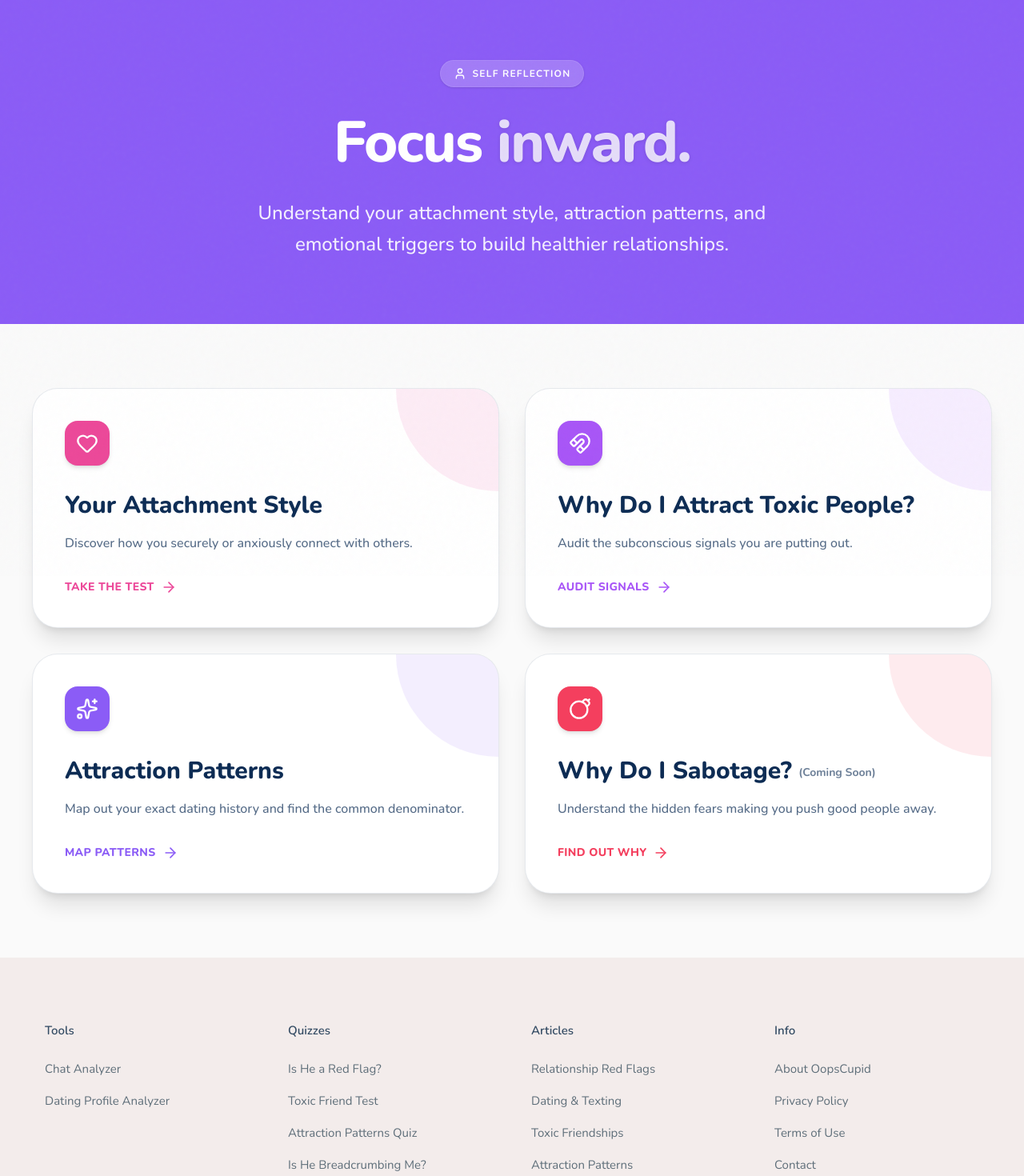
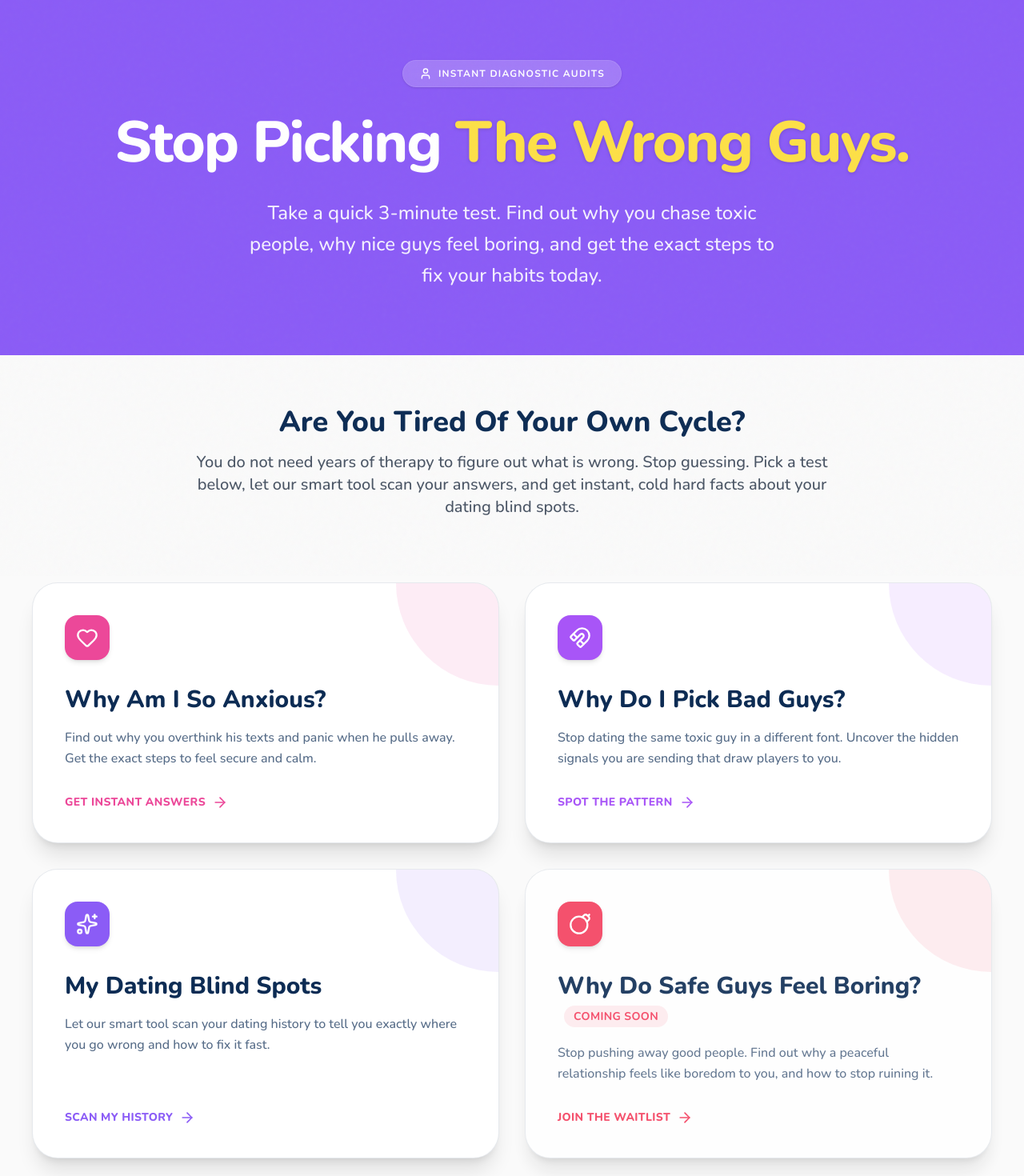
Before and after one commit to Sinadehesh/OopsCupid, a Next.js app: page /me in a window 1280 px wide. Shown: the part 80-1550 px from the top of the page at 80% size. Built offline with nearby package versions, Linux system fonts and the light colour scheme; a web font is replaced by a local one.

Commit message:
feat: transform /me page into a high-converting Hormozi style funnel

```diff
--- a/app/me/page.tsx
+++ b/app/me/page.tsx
@@ -1,28 +1,40 @@
 import Link from "next/link";
 import { User, Heart, Magnet, Sparkles, Bomb, ArrowRight } from "lucide-react";
 
-export const metadata = { title: "The Me Hub | OopsCupid" };
+export const metadata = { title: "Fix Your Dating Patterns | OopsCupid" };
 
 export default function MeHub() {
   return (
     <main className="min-h-screen bg-[#fafafa]">
+      {/* HERO SECTION: The Dream Outcome */}
       <section className="bg-[#8B5CF6] text-white py-20 px-6 relative overflow-hidden">
         <div className="absolute inset-0 opacity-10 bg-[radial-gradient(circle_at_center,_var(--tw-gradient-stops))] from-white via-transparent to-transparent"></div>
         <div className="max-w-5xl mx-auto text-center relative z-10 flex flex-col items-center">
-          <div className="inline-flex items-center gap-2 px-4 py-2 rounded-full text-xs font-bold tracking-widest mb-6 bg-white/20 backdrop-blur-sm border border-white/10 shadow-sm uppercase">
+          <div className="inline-flex items-center gap-2 px-5 py-2 rounded-full text-xs font-bold tracking-widest mb-6 bg-white/20 backdrop-blur-sm border border-white/10 shadow-sm uppercase">
             <User className="w-4 h-4 text-white" />
-            Self Reflection
+            Instant Diagnostic Audits
           </div>
           <h1 className="text-5xl md:text-7xl font-extrabold mb-6 tracking-tight leading-tight">
-            Focus <span className="text-white/80 drop-shadow-sm">inward.</span>
+            Stop Picking <span className="text-[#FDE047] drop-shadow-sm">The Wrong Guys.</span>
           </h1>
           <p className="text-lg md:text-2xl font-medium max-w-2xl mx-auto opacity-90 leading-relaxed">
-            Understand your attachment style, attraction patterns, and emotional triggers to build healthier relationships.
+            Take a quick 3-minute test. Find out why you chase toxic people, why nice guys feel boring, and get the exact steps to fix your habits today.
           </p>
         </div>
       </section>
 
-      <section className="py-20 px-6">
+      {/* THE PAIN SECTION: Running from Hell */}
+      <section className="pt-16 pb-8 px-6 text-center max-w-4xl mx-auto">
+        <h2 className="text-3xl md:text-4xl font-extrabold text-[#0D2C54] mb-4">
+          Are You Tired Of Your Own Cycle?
+        </h2>
+        <p className="text-lg md:text-xl text-gray-600 font-medium">
+          You do not need years of therapy to figure out what is wrong. Stop guessing. Pick a test below, let our smart tool scan your answers, and get instant, cold hard facts about your dating blind spots.
+        </p>
+      </section>
+
+      {/* CARDS SECTION: The Solution (No Effort) */}
+      <section className="py-12 px-6">
         <div className="w-full max-w-[1200px] mx-auto grid grid-cols-1 md:grid-cols-2 gap-8">
 
           <Link href="/attachment-style-quiz" className="group block h-full">
@@ -31,10 +43,12 @@ export default function MeHub() {
               <div className="w-14 h-14 bg-[#EC4899] rounded-2xl flex items-center justify-center mb-8 shadow-md z-10">
                 <Heart className="w-7 h-7 text-white" />
               </div>
-              <h2 className="text-2xl md:text-3xl font-extrabold text-[#0D2C54] mb-4 z-10">Your Attachment Style</h2>
-              <p className="text-[#0D2C54]/70 mb-8 leading-relaxed font-medium z-10 flex-grow">Discover how you securely or anxiously connect with others.</p>
+              <h2 className="text-2xl md:text-3xl font-extrabold text-[#0D2C54] mb-4 z-10">Why Am I So Anxious?</h2>
+              <p className="text-[#0D2C54]/70 mb-8 leading-relaxed font-medium z-10 flex-grow">
+                Find out why you overthink his texts and panic when he pulls away. Get the exact steps to feel secure and calm.
+              </p>
               <div className="flex items-center text-[#EC4899] font-extrabold z-10 mt-auto uppercase text-sm tracking-wide">
-                Take the Test <ArrowRight className="w-5 h-5 ml-2 transition-transform group-hover:translate-x-1" />
+                Get Instant Answers <ArrowRight className="w-5 h-5 ml-2 transition-transform group-hover:translate-x-1" />
               </div>
             </div>
           </Link>
@@ -45,10 +59,12 @@ export default function MeHub() {
               <div className="w-14 h-14 bg-[#A855F7] rounded-2xl flex items-center justify-center mb-8 shadow-md z-10">
                 <Magnet className="w-7 h-7 text-white" />
               </div>
-              <h2 className="text-2xl md:text-3xl font-extrabold text-[#0D2C54] mb-4 z-10">Why Do I Attract Toxic People?</h2>
-              <p className="text-[#0D2C54]/70 mb-8 leading-relaxed font-medium z-10 flex-grow">Audit the subconscious signals you are putting out.</p>
+              <h2 className="text-2xl md:text-3xl font-extrabold text-[#0D2C54] mb-4 z-10">Why Do I Pick Bad Guys?</h2>
+              <p className="text-[#0D2C54]/70 mb-8 leading-relaxed font-medium z-10 flex-grow">
+                Stop dating the same toxic guy in a different font. Uncover the hidden signals you are sending that draw players to you.
+              </p>
               <div className="flex items-center text-[#A855F7] font-extrabold z-10 mt-auto uppercase text-sm tracking-wide">
-                Audit Signals <ArrowRight className="w-5 h-5 ml-2 transition-transform group-hover:translate-x-1" />
+                Spot The Pattern <ArrowRight className="w-5 h-5 ml-2 transition-transform group-hover:translate-x-1" />
               </div>
             </div>
           </Link>
@@ -59,24 +75,28 @@ export default function MeHub() {
               <div className="w-14 h-14 bg-[#8B5CF6] rounded-2xl flex items-center justify-center mb-8 shadow-md z-10">
                 <Sparkles className="w-7 h-7 text-white" />
               </div>
-              <h2 className="text-2xl md:text-3xl font-extrabold text-[#0D2C54] mb-4 z-10">Attraction Patterns</h2>
-              <p className="text-[#0D2C54]/70 mb-8 leading-relaxed font-medium z-10 flex-grow">Map out your exact dating history and find the common denominator.</p>
+              <h2 className="text-2xl md:text-3xl font-extrabold text-[#0D2C54] mb-4 z-10">My Dating Blind Spots</h2>
+              <p className="text-[#0D2C54]/70 mb-8 leading-relaxed font-medium z-10 flex-grow">
+                Let our smart tool scan your dating history to tell you exactly where you go wrong and how to fix it fast.
+              </p>
               <div className="flex items-center text-[#8B5CF6] font-extrabold z-10 mt-auto uppercase text-sm tracking-wide">
-                Map Patterns <ArrowRight className="w-5 h-5 ml-2 transition-transform group-hover:translate-x-1" />
+                Scan My History <ArrowRight className="w-5 h-5 ml-2 transition-transform group-hover:translate-x-1" />
               </div>
             </div>
           </Link>
 
           <Link href="/why-do-i-sabotage-relationships" className="group block h-full">
-            <div className="bg-white rounded-[32px] p-8 md:p-10 border border-[#0D2C54]/10 shadow-xl hover:shadow-2xl transition-all duration-300 hover:-translate-y-2 h-full flex flex-col relative overflow-hidden">
+            <div className="bg-white rounded-[32px] p-8 md:p-10 border border-[#0D2C54]/10 shadow-xl hover:shadow-2xl transition-all duration-300 hover:-translate-y-2 h-full flex flex-col relative overflow-hidden opacity-90">
               <div className="absolute top-0 right-0 w-32 h-32 bg-[#F43F5E]/10 rounded-bl-full -z-0 transition-transform group-hover:scale-110"></div>
               <div className="w-14 h-14 bg-[#F43F5E] rounded-2xl flex items-center justify-center mb-8 shadow-md z-10">
                 <Bomb className="w-7 h-7 text-white" />
               </div>
-              <h2 className="text-2xl md:text-3xl font-extrabold text-[#0D2C54] mb-4 z-10">Why Do I Sabotage? <span className="text-sm font-bold opacity-60 tracking-normal align-middle whitespace-nowrap">(Coming Soon)</span></h2>
-              <p className="text-[#0D2C54]/70 mb-8 leading-relaxed font-medium z-10 flex-grow">Understand the hidden fears making you push good people away.</p>
+              <h2 className="text-2xl md:text-3xl font-extrabold text-[#0D2C54] mb-4 z-10">Why Do Safe Guys Feel Boring? <span className="text-sm font-bold text-[#F43F5E] bg-[#F43F5E]/10 px-3 py-1 rounded-full ml-2 align-middle whitespace-nowrap tracking-wide">COMING SOON</span></h2>
+              <p className="text-[#0D2C54]/70 mb-8 leading-relaxed font-medium z-10 flex-grow">
+                Stop pushing away good people. Find out why a peaceful relationship feels like boredom to you, and how to stop ruining it.
+              </p>
               <div className="flex items-center text-[#F43F5E] font-extrabold z-10 mt-auto uppercase text-sm tracking-wide">
-                Find Out Why <ArrowRight className="w-5 h-5 ml-2 transition-transform group-hover:translate-x-1" />
+                Join The Waitlist <ArrowRight className="w-5 h-5 ml-2 transition-transform group-hover:translate-x-1" />
               </div>
             </div>
           </Link>
```
